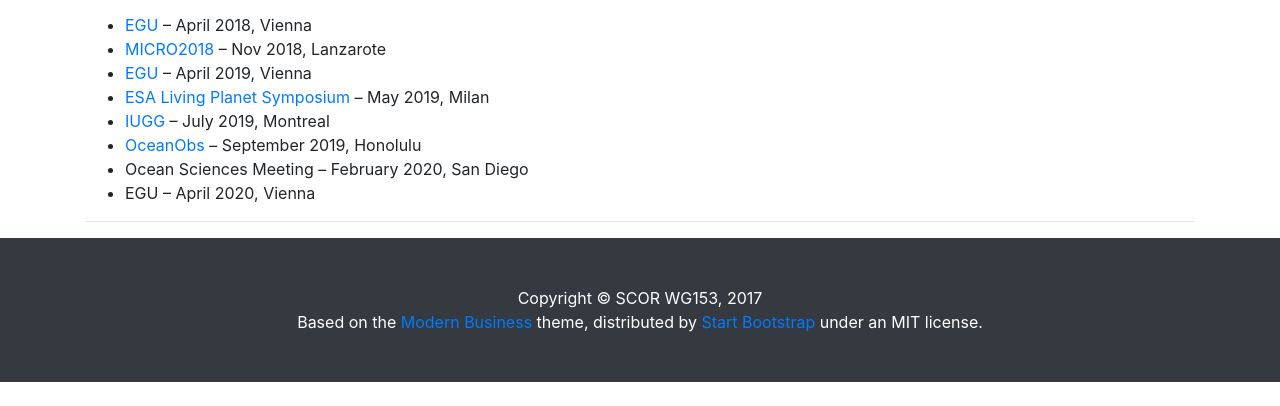
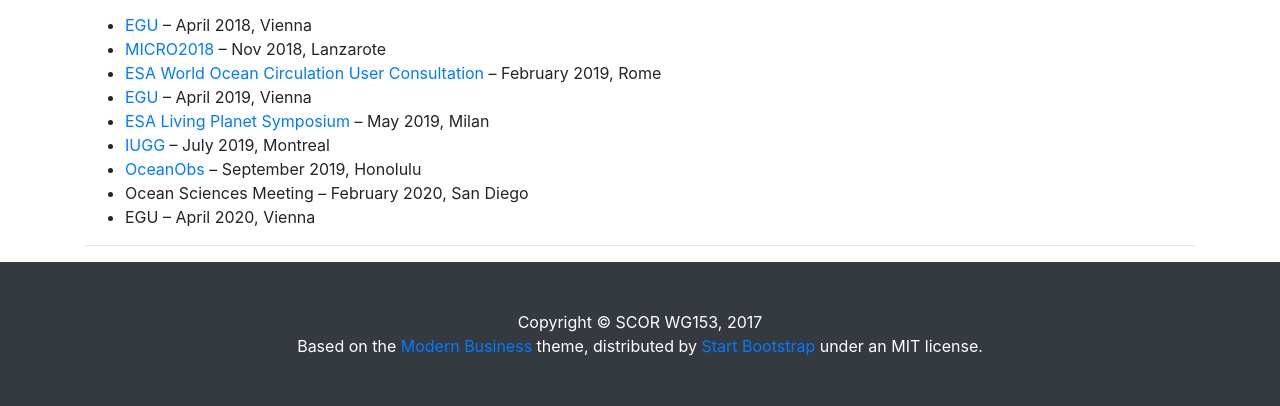
Before and after one commit to SCOR-FLOTSAM/website, a website: page meetings.html in a window 1280 px wide. Shown: the part 489-895 px from the top of the page. Before the commit the page ends 871 px from the top, so only its background shows below. Drawn offline with Linux system fonts and the light colour scheme.

Commit message:
Added ESA World Ocean Circulation User Consultation meeting

```diff
--- a/meetings.html
+++ b/meetings.html
@@ -86,6 +86,7 @@
     <ul>
       <li><a href="https://www.egu2018.eu/">EGU</a> – April 2018, Vienna</li>
       <li><a href="https://micro2018.sciencesconf.org/">MICRO2018</a> – Nov 2018, Lanzarote</li>
+      <li><a href="http://woc2019.esa.int//">ESA World Ocean Circulation User Consultation</a> – February 2019, Rome</li>
       <li><a href="https://www.egu2019.eu/">EGU</a> – April 2019, Vienna</li>
       <li><a href="https://lps19.esa.int/QuickEventWebsitePortal/living-planet-symposium-2019/website">ESA Living Planet Symposium</a> – May 2019, Milan</li>
       <li><a href="http://www.iugg.org/">IUGG</a> – July 2019, Montreal</li>
```
